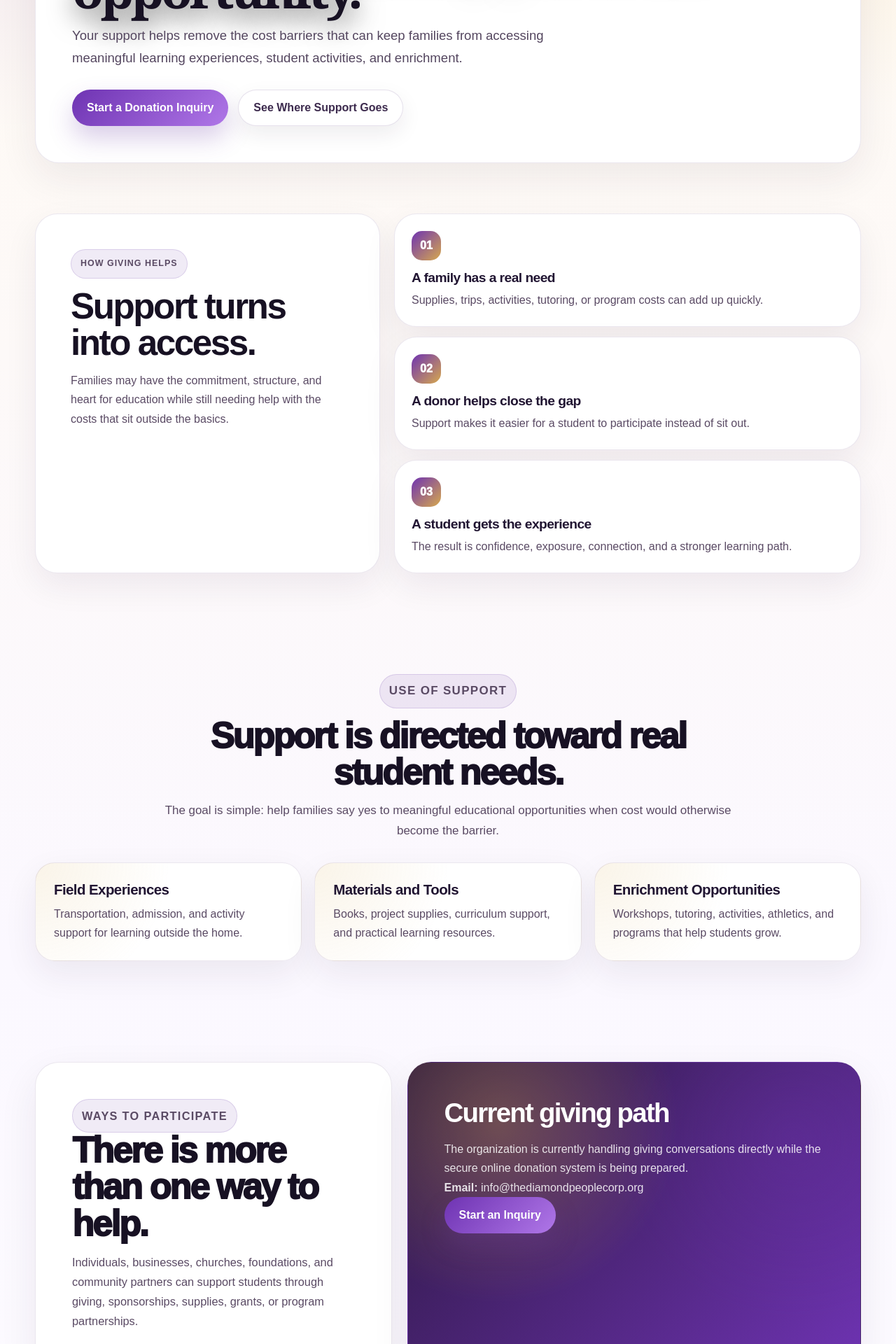
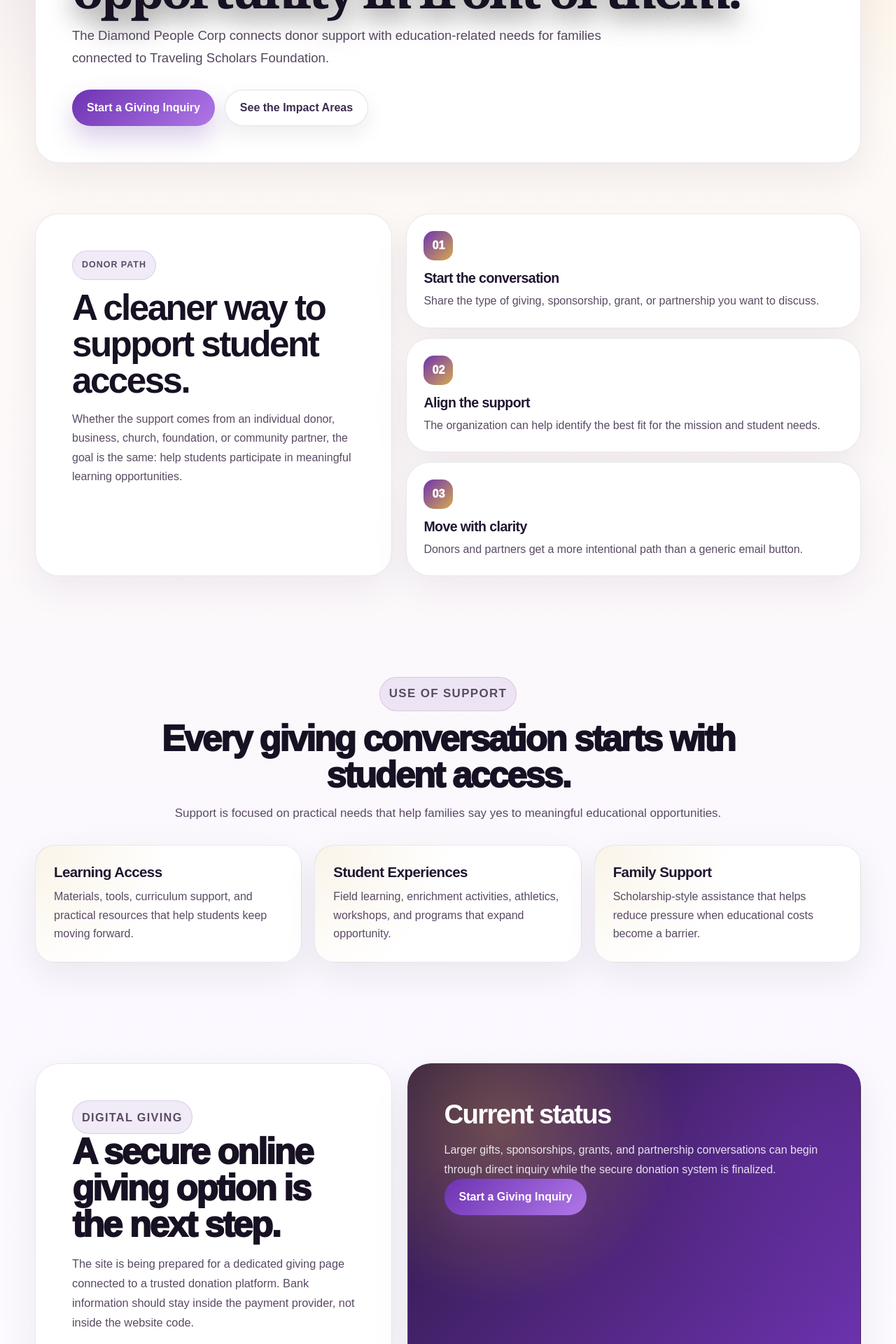
Before and after one commit to aimoneyglitch/diamond-people-corp, a Next.js app: page /donate in a window 1280 px wide. Shown: the part 360-2280 px from the top of the page at 70% size. Built offline with nearby package versions, Linux system fonts and the light colour scheme.

Commit message:
executive polish and reduce repeated donor messaging

```diff
--- a/app/components/DpcShell.tsx
+++ b/app/components/DpcShell.tsx
@@ -41,30 +41,30 @@
     <section className={styles.homepageImpact}>
       <div className={styles.homepageImpactIntro}>
         <p className={styles.eyebrow}>Why This Matters</p>
-        <h2>Some opportunities change how a student sees their future.</h2>
+        <h2>Opportunity should not depend on whether a family can cover every extra cost.</h2>
         <p>
-          A field trip, the right materials, a team activity, or a guided learning experience can become
-          the moment a student feels capable, seen, and ready for more.
+          The Diamond People Corp helps connect community support with meaningful educational access
+          for families connected to Traveling Scholars Foundation.
         </p>
       </div>
 
       <div className={styles.homepageImpactGrid}>
         <article>
-          <span>Experience</span>
-          <h3>Learning beyond the desk</h3>
-          <p>Real-world experiences help students connect lessons to life, confidence, and curiosity.</p>
+          <span>Access</span>
+          <h3>Remove financial barriers</h3>
+          <p>Support helps students participate in learning experiences that might otherwise be out of reach.</p>
         </article>
 
         <article>
-          <span>Access</span>
-          <h3>Support when costs get heavy</h3>
-          <p>Families can be committed and still need help covering the extras that make education richer.</p>
+          <span>Growth</span>
+          <h3>Invest beyond the basics</h3>
+          <p>Enrichment, activities, and real-world learning help students build confidence and direction.</p>
         </article>
 
         <article>
           <span>Community</span>
-          <h3>A local network around students</h3>
-          <p>Donors, partners, and families can work together to open doors students might otherwise miss.</p>
+          <h3>Stand behind families</h3>
+          <p>Local partners and donors can help families continue building strong education paths.</p>
         </article>
       </div>
     </section>
@@ -74,16 +74,16 @@
 export function WhereSupportGoesSection() {
   const items = [
     {
-      title: "Field Experiences",
-      text: "Transportation, admission, and activity support for learning outside the home."
+      title: "Learning Access",
+      text: "Materials, tools, curriculum support, and practical resources that help students keep moving forward."
     },
     {
-      title: "Materials and Tools",
-      text: "Books, project supplies, curriculum support, and practical learning resources."
+      title: "Student Experiences",
+      text: "Field learning, enrichment activities, athletics, workshops, and programs that expand opportunity."
     },
     {
-      title: "Enrichment Opportunities",
-      text: "Workshops, tutoring, activities, athletics, and programs that help students grow."
+      title: "Family Support",
+      text: "Scholarship-style assistance that helps reduce pressure when educational costs become a barrier."
     }
   ];
 
@@ -91,10 +91,9 @@
     <section className={styles.section}>
       <div className={styles.trustIntro}>
         <p className={styles.eyebrow}>Use of Support</p>
-        <h2>Support is directed toward real student needs.</h2>
+        <h2>Every giving conversation starts with student access.</h2>
         <p>
-          The goal is simple: help families say yes to meaningful educational opportunities
-          when cost would otherwise become the barrier.
+          Support is focused on practical needs that help families say yes to meaningful educational opportunities.
         </p>
       </div>
 
@@ -115,29 +114,29 @@
     <section className={styles.trustBand}>
       <div className={styles.trustBandText}>
         <p className={styles.eyebrow}>Donor Confidence</p>
-        <h2>Clear purpose. Local focus. Direct communication.</h2>
+        <h2>A clear mission with a direct giving conversation.</h2>
         <p>
-          The Diamond People Corp keeps the giving conversation straightforward so supporters understand
-          the mission before they participate.
+          The Diamond People Corp presents support opportunities clearly so donors, sponsors,
+          and partners understand the purpose before participating.
         </p>
       </div>
 
       <div className={styles.trustChecklist}>
         <div>
-          <strong>Mission-led</strong>
-          <p>Support is centered on students, families, education, and opportunity.</p>
+          <strong>Student-centered</strong>
+          <p>Support is focused on education, access, confidence, and opportunity.</p>
         </div>
         <div>
           <strong>Locally grounded</strong>
           <p>The work is connected to Tucson, Arizona families and Traveling Scholars Foundation.</p>
         </div>
         <div>
-          <strong>No vague giving path</strong>
-          <p>Donation, sponsorship, grant, and partnership conversations are handled directly.</p>
+          <strong>Direct communication</strong>
+          <p>Giving, sponsorship, grant, and partnership questions are handled intentionally.</p>
         </div>
         <div>
-          <strong>Responsible wording</strong>
-          <p>The site does not promise tax treatment without proper confirmation.</p>
+          <strong>Responsible language</strong>
+          <p>The site does not make tax-treatment promises without proper confirmation.</p>
         </div>
       </div>
     </section>
@@ -148,7 +147,7 @@
   return (
     <section className={styles.ctaBand}>
       <p className={styles.eyebrow}>Support Students</p>
-      <h2>Help create access where cost gets in the way.</h2>
+      <h2>Help open the next door for a student.</h2>
       <p>
         Start a giving, sponsorship, grant, or partnership conversation with The Diamond People Corp.
       </p>
@@ -168,8 +167,8 @@
           <p className={styles.eyebrow}>Tucson Education Support</p>
           <h2>Helping students access more than the basics.</h2>
           <p>
-            The Diamond People Corp supports Traveling Scholars Foundation families through education,
-            enrichment, and community partnership.
+            The Diamond People Corp supports Traveling Scholars Foundation families through
+            education, enrichment, and community partnership.
           </p>
         </div>
         <Link className={styles.footerDonateButton} href="/donate">Give or Sponsor</Link>
@@ -217,14 +216,14 @@
           <h3>Contact</h3>
           <Link href="mailto:info@thediamondpeoplecorp.org">info@thediamondpeoplecorp.org</Link>
           <span>Tucson, Arizona</span>
-          <span>Donation, sponsorship, grant, and partnership inquiries welcome.</span>
+          <span>Giving, sponsorship, grant, and partnership inquiries welcome.</span>
         </div>
       </div>
 
       <div className={styles.footerBottom}>
         <div>
           <p>© The Diamond People Corp. Supporting Traveling Scholars Foundation students and families.</p>
-          <p>Donation and sponsorship inquiries are reviewed directly by The Diamond People Corp.</p>
+          <p>Inquiries are reviewed directly by The Diamond People Corp.</p>
         </div>
         <div className={styles.footerLegalLinks}>
           <Link href="/donation-inquiries/">Donation Inquiries</Link>
--- a/app/donate/page.tsx
+++ b/app/donate/page.tsx
@@ -52,17 +52,17 @@
       <main>
         <section className={styles.pageHero}>
           <p className={styles.eyebrow}>Give With Purpose</p>
-          <h1>Help a student say yes to an opportunity.</h1>
+          <h1>Help a student access the opportunity in front of them.</h1>
           <p className={styles.lead}>
-            Your support helps remove the cost barriers that can keep families from accessing
-            meaningful learning experiences, student activities, and enrichment.
+            The Diamond People Corp connects donor support with education-related needs for
+            families connected to Traveling Scholars Foundation.
           </p>
           <div className={styles.actions}>
             <Link className={styles.primaryButton} href="/donation-inquiries">
-              Start a Donation Inquiry
+              Start a Giving Inquiry
             </Link>
             <Link className={styles.secondaryButton} href="/blog/where-education-donations-go/">
-              See Where Support Goes
+              See the Impact Areas
             </Link>
           </div>
         </section>
@@ -70,31 +70,32 @@
         <section className={styles.section}>
           <div className={styles.donatePath}>
             <div className={styles.donatePathIntro}>
-              <p className={styles.eyebrow}>How Giving Helps</p>
-              <h2>Support turns into access.</h2>
+              <p className={styles.eyebrow}>Donor Path</p>
+              <h2>A cleaner way to support student access.</h2>
               <p>
-                Families may have the commitment, structure, and heart for education while still needing
-                help with the costs that sit outside the basics.
+                Whether the support comes from an individual donor, business, church, foundation,
+                or community partner, the goal is the same: help students participate in meaningful
+                learning opportunities.
               </p>
             </div>
 
             <div className={styles.donatePathCards}>
               <article>
                 <span>01</span>
-                <h3>A family has a real need</h3>
-                <p>Supplies, trips, activities, tutoring, or program costs can add up quickly.</p>
+                <h3>Start the conversation</h3>
+                <p>Share the type of giving, sponsorship, grant, or partnership you want to discuss.</p>
               </article>
 
               <article>
                 <span>02</span>
-                <h3>A donor helps close the gap</h3>
-                <p>Support makes it easier for a student to participate instead of sit out.</p>
+                <h3>Align the support</h3>
+                <p>The organization can help identify the best fit for the mission and student needs.</p>
               </article>
 
               <article>
                 <span>03</span>
-                <h3>A student gets the experience</h3>
-                <p>The result is confidence, exposure, connection, and a stronger learning path.</p>
+                <h3>Move with clarity</h3>
+                <p>Donors and partners get a more intentional path than a generic email button.</p>
               </article>
             </div>
           </div>
@@ -105,23 +106,23 @@
         <section className={styles.section}>
           <div className={styles.split}>
             <div className={styles.splitText}>
-              <p className={styles.eyebrow}>Ways to Participate</p>
-              <h2>There is more than one way to help.</h2>
+              <p className={styles.eyebrow}>Digital Giving</p>
+              <h2>A secure online giving option is the next step.</h2>
               <p>
-                Individuals, businesses, churches, foundations, and community partners can support
-                students through giving, sponsorships, supplies, grants, or program partnerships.
+                The site is being prepared for a dedicated giving page connected to a trusted
+                donation platform. Bank information should stay inside the payment provider,
+                not inside the website code.
               </p>
             </div>
 
             <div className={styles.splitPanel}>
-              <h3>Current giving path</h3>
+              <h3>Current status</h3>
               <p>
-                The organization is currently handling giving conversations directly while the secure
-                online donation system is being prepared.
+                Larger gifts, sponsorships, grants, and partnership conversations can begin through
+                direct inquiry while the secure donation system is finalized.
               </p>
-              <p><strong>Email:</strong> info@thediamondpeoplecorp.org</p>
               <Link className={styles.primaryButton} href="/donation-inquiries">
-                Start an Inquiry
+                Start a Giving Inquiry
               </Link>
             </div>
           </div>
--- a/app/donor.module.css
+++ b/app/donor.module.css
@@ -1691,3 +1691,199 @@
     text-align: center;
   }
 }
+
+/* EXECUTIVE PREMIUM CLEANUP OVERRIDES */
+.homepageImpact {
+  width: min(1180px, calc(100% - 32px));
+  margin: 36px auto;
+  padding: clamp(36px, 6vw, 76px);
+  border-radius: 40px;
+  background:
+    radial-gradient(circle at top left, rgba(215, 169, 77, 0.18), transparent 20rem),
+    radial-gradient(circle at bottom right, rgba(110, 51, 178, 0.12), transparent 22rem),
+    linear-gradient(180deg, #ffffff 0%, #fbf8ff 100%);
+  border: 1px solid rgba(89, 57, 126, 0.12);
+  box-shadow: 0 28px 80px rgba(39, 21, 55, 0.085);
+}
+
+.homepageImpactIntro {
+  max-width: 850px;
+  margin: 0 auto 28px;
+  text-align: center;
+}
+
+.homepageImpactIntro h2 {
+  margin: 14px 0;
+  color: #171123;
+  font-size: clamp(2.15rem, 5vw, 4.35rem);
+  line-height: 0.98;
+  letter-spacing: -0.058em;
+  font-weight: 950;
+}
+
+.homepageImpactIntro p {
+  color: #5a4a64;
+  font-size: 1.08rem;
+  line-height: 1.72;
+}
+
+.homepageImpactGrid {
+  display: grid;
+  grid-template-columns: repeat(3, 1fr);
+  gap: 18px;
+}
+
+.homepageImpactGrid article {
+  padding: 28px;
+  border-radius: 30px;
+  background: rgba(255, 255, 255, 0.82);
+  border: 1px solid rgba(89, 57, 126, 0.10);
+  box-shadow: 0 14px 40px rgba(39, 21, 55, 0.055);
+}
+
+.homepageImpactGrid span {
+  display: inline-flex;
+  margin-bottom: 12px;
+  color: #6e33b2;
+  font-weight: 950;
+  letter-spacing: 0.08em;
+  text-transform: uppercase;
+  font-size: 0.76rem;
+}
+
+.homepageImpactGrid h3 {
+  margin: 0 0 10px;
+  color: #211532;
+  font-size: 1.25rem;
+  letter-spacing: -0.03em;
+}
+
+.homepageImpactGrid p {
+  margin: 0;
+  color: #5a4a64;
+  line-height: 1.64;
+}
+
+.supportGridCompact {
+  display: grid;
+  grid-template-columns: repeat(3, 1fr);
+  gap: 18px;
+}
+
+.supportGridCompact .supportCard span {
+  display: none;
+}
+
+.donatePath {
+  display: grid;
+  grid-template-columns: 0.88fr 1.12fr;
+  gap: 20px;
+  align-items: stretch;
+}
+
+.donatePathIntro,
+.donatePathCards article {
+  border-radius: 34px;
+  background: #ffffff;
+  border: 1px solid rgba(89, 57, 126, 0.12);
+  box-shadow: 0 18px 52px rgba(39, 21, 55, 0.07);
+}
+
+.donatePathIntro {
+  padding: clamp(28px, 5vw, 52px);
+}
+
+.donatePathIntro h2 {
+  margin: 14px 0;
+  color: #171123;
+  font-size: clamp(2rem, 4vw, 3.6rem);
+  line-height: 1.02;
+  letter-spacing: -0.05em;
+}
+
+.donatePathIntro p {
+  color: #5a4a64;
+  line-height: 1.72;
+}
+
+.donatePathCards {
+  display: grid;
+  gap: 14px;
+}
+
+.donatePathCards article {
+  padding: 24px;
+}
+
+.donatePathCards span {
+  display: inline-grid;
+  place-items: center;
+  width: 42px;
+  height: 42px;
+  border-radius: 15px;
+  margin-bottom: 14px;
+  color: #ffffff;
+  font-weight: 950;
+  background: linear-gradient(135deg, #6e33b2, #d7a94d);
+}
+
+.donatePathCards h3 {
+  margin: 0 0 8px;
+  color: #211532;
+  font-size: 1.22rem;
+  letter-spacing: -0.03em;
+}
+
+.donatePathCards p {
+  margin: 0;
+  color: #5a4a64;
+  line-height: 1.64;
+}
+
+.blogCard {
+  transition: transform 180ms ease, box-shadow 180ms ease, border-color 180ms ease;
+}
+
+.blogCard:hover {
+  transform: translateY(-4px);
+  box-shadow: 0 24px 70px rgba(39, 21, 55, 0.12);
+  border-color: rgba(110, 51, 178, 0.18);
+}
+
+.footerCta p {
+  max-width: 680px;
+}
+
+.footerBottom {
+  align-items: center;
+}
+
+.footerBottom p {
+  line-height: 1.45;
+}
+
+@media (max-width: 920px) {
+  .homepageImpact,
+  .trustBand,
+  .footerCta,
+  .footerGrid,
+  .footerBottom {
+    width: calc(100% - 22px);
+  }
+
+  .homepageImpactGrid,
+  .supportGridCompact,
+  .donatePath {
+    grid-template-columns: 1fr;
+  }
+
+  .homepageImpact {
+    padding: 30px 18px;
+    border-radius: 26px;
+  }
+
+  .homepageImpactIntro,
+  .donatePathIntro {
+    text-align: center;
+  }
+}
```
Also changed, not shown: app/blog/page.tsx (+5 -7 lines).
